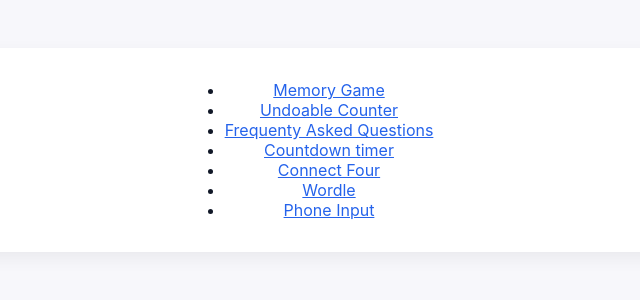
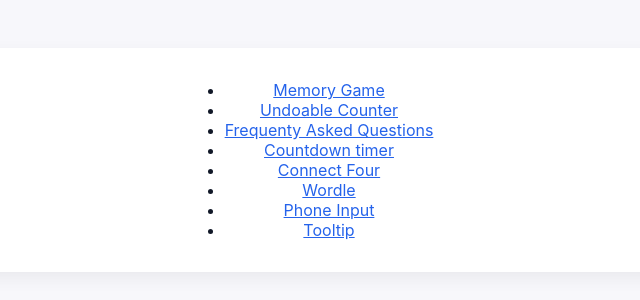
Before and after one commit to evgenyvinnik/ReactPractice, a React (Vite) app: page / in a window 1280 px wide. Shown: the top 300 px of the page, without its empty margins (331-971 px from the left). Built offline with nearby package versions, Linux system fonts and the light colour scheme.

Commit message:
My attempt at tooltip

```diff
--- a/src/App.jsx
+++ b/src/App.jsx
@@ -8,6 +8,7 @@
 import ConnectFour from "./pages/connect_four/ConnectFour";
 import Wordle from "./pages/wordle/Wordle";
 import Test from "./pages/phone_input/PhoneInput";
+import Tooltip from "./pages/tooltip/Tooltip";
 
 export default function App() {
   return (
@@ -20,6 +21,7 @@
       <Route path="/connect_four" element={<ConnectFour />} />
       <Route path="/wordle" element={<Wordle />} />
       <Route path="/phone_input" element={<Test />} />
+      <Route path="/tooltip" element={<Tooltip />} />
     </Routes>
   );
 }
--- a/src/pages/Home.jsx
+++ b/src/pages/Home.jsx
@@ -26,6 +26,9 @@
         <li>
           <Link to="/phone_input">Phone Input</Link>
         </li>
+        <li>
+          <Link to="/tooltip">Tooltip</Link>
+        </li>
       </ul>
     </main>
   );
--- /dev/null
+++ b/src/pages/tooltip/Tooltip.jsx
@@ -0,0 +1,44 @@
+import React, { useState, useEffect, useRef } from "react";
+import { createPortal } from "react-dom";
+
+import "./styles.css";
+
+const TIMEOUT = 3000;
+
+function TooltipModal({ tooltip, onClose }) {
+  return (
+    <div className="modal">
+      {tooltip}
+      <button onClick={onClose}>X</button>
+    </div>
+  );
+}
+
+function ToolTipEnvelope({ tooltip, children }) {
+  const [showModal, setShowModal] = useState(false);
+  return (
+    <>
+      <div onPointerEnter={() => setShowModal(true)}>{children}</div>
+      {showModal &&
+        createPortal(
+          <TooltipModal
+            tooltip={tooltip}
+            onClose={() => setShowModal(false)}
+          />,
+          document.body
+        )}
+    </>
+  );
+}
+
+export default function Tooltip() {
+  return (
+    <main className="container">
+      <h1 className="header">Tooltip</h1>
+
+      <ToolTipEnvelope tooltip="This is a tooltip">
+        <div>this component has tooltip</div>
+      </ToolTipEnvelope>
+    </main>
+  );
+}
--- /dev/null
+++ b/src/pages/tooltip/styles.css
@@ -0,0 +1,29 @@
+.container {
+  max-width: 900px;
+  margin: 48px auto;
+  padding: 16px;
+  background: var(--card);
+  border-radius: 8px;
+  display: flex;
+  flex-direction: column;
+  align-items: center;
+}
+
+.header {
+  margin: 16px 0;
+}
+
+.modal {
+  display: flex;
+  justify-content: space-evenly;
+  align-items: center;
+  box-shadow: rgba(100, 100, 111, 0.3) 0px 7px 29px 0px;
+  background-color: white;
+  border: 2px solid rgb(240, 240, 240);
+  border-radius: 12px;
+  position:  absolute;
+  padding: 16px;
+  width: 250px;
+  top: 70px;
+  left: calc(50% - 125px);
+}
```
